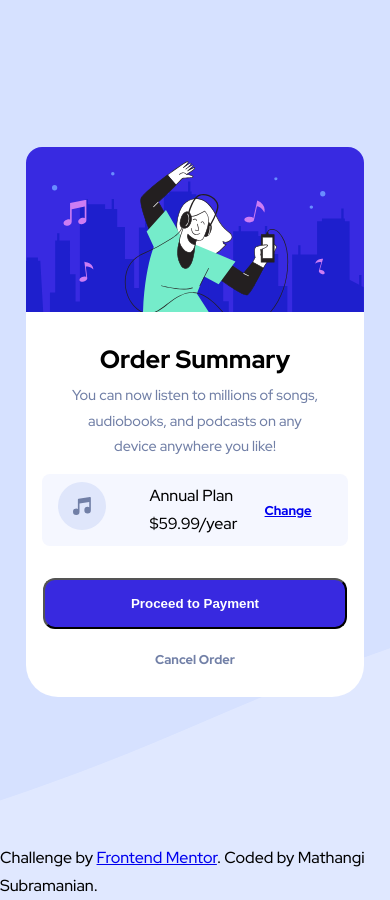
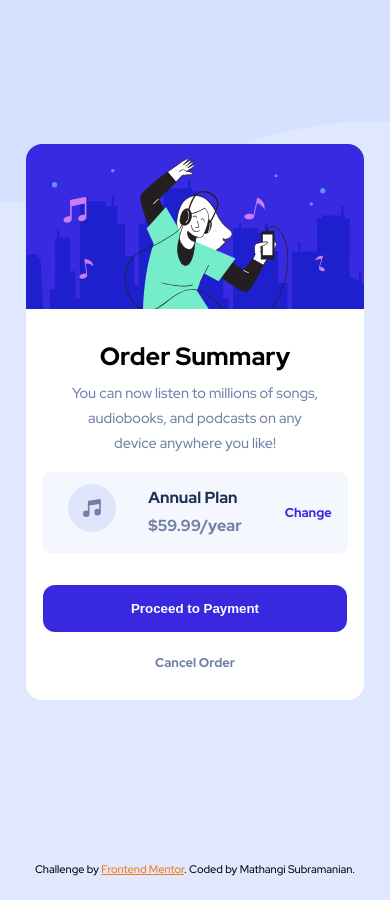
Before and after one commit to mathangisd/order-summary-component, a plain HTML site: page index.html in a window 390 px wide. Drawn offline with Linux system fonts and the light colour scheme.

Commit message:
Add grid and active state changes. Add media query and attribution. Change background image properties. Remove proceed button border and make cursor pointer.

```diff
--- a/css/styles.css
+++ b/css/styles.css
@@ -14,12 +14,14 @@
     /* primary colors */
     --pale-blue: hsl(225, 100%, 94%);
     --bright-blue: hsl(245, 75%, 52%);
+    --purple: hsl(245, 87%, 70%);
 
     /* neutral colors */
     --verypale-blue: hsl(225, 100%, 98%);
     --desaturated-blue: hsl(224, 23%, 55%);
     --dark-blue: hsl(223, 47%, 23%);
     --white : hsl(0, 0%, 100%);
+
 
     --font: 'RedHatDisplay', sans-serif;
     --transition: all 0.3s linear;
@@ -30,7 +32,7 @@
 html {font-size: 100%;} /*16px*/
 
 body {
-  background: center/cover no-repeat url("../images/pattern-background-mobile.svg")  , var(--pale-blue) 50%;
+    background: top/contain no-repeat url("../images/pattern-background-mobile.svg")  , var(--pale-blue) 50%;
     font-family: 'Red Hat Display', sans-serif;
     font-weight: 500;
     line-height: 1.75;
@@ -61,6 +63,18 @@ h5 {font-size: 1.25rem;}
 
 small, .text-small {font-size: 0.8rem;}
 
+.attribution {
+    font-size: 11px;
+    text-align: center;
+    margin-top: 1rem;
+    margin-bottom: 1rem;
+}
+
+.attribution a {
+    color: hsl(28, 91%, 50%);
+}
+
+
 .img {
     width: 100%;
     object-fit: cover;
@@ -85,7 +99,7 @@ Card
 .card {
     max-width: 375px;
     width: 90%;
-    border-radius: 2rem;
+    border-radius: 1rem;
     background: var(--white);
 }
 
@@ -110,23 +124,24 @@ Card
 
 .price {
     background: var(--verypale-blue);
-    height: 4.5rem;
     margin: 0 1rem;
-    padding: 0 1rem;
+    padding: 0.75rem 1rem;
     border-radius: 0.5rem;
     display: grid;
-    grid-template-columns: 1fr  1fr 1fr;
-    align-content: center;
+    grid-template-columns: repeat(3, 1fr);
+    grid-template-areas:
+    "one two three" ;
+    gap: 2rem;
     align-items: center;
-    justify-items: start;
+    justify-items: end;
 }
 
 
 
-.change-text {
+.change-text a {
     font-weight: 800;
     color: var(--bright-blue);
-    margin-left: 1.5rem;
+    text-decoration: none;
 }
 
 .btn {
@@ -142,6 +157,8 @@ Card
     margin:0 auto;
     margin-top: 2rem;
     font-weight: 700;
+    cursor: pointer;
+    border: none;
 }
 
 .cancel {
@@ -156,13 +173,37 @@ Card
 }
 
 
-p.price-plan {
+.price-plan {
     font-weight: 800;
-     margin-top: 1rem;
-     margin-left: -1.5rem;
+    color:hsl(223, 47%, 23%);
+}
+
+.price-text {
+    color: var(--desaturated-blue);
+}
+
+.change-text a:hover {
+    color: var(--purple);
+}
+
+.proceed-btn:hover {
+    background: var(--purple);
+}
+
+.cancel a:hover {
+    color: var(--dark-blue);
 }
 
 
-.bold-text {
-    color:hsl(223, 47%, 23%);
+/*
+==============================
+Media Query
+==============================
+*/
+
+@media screen and (min-width: 768px) {
+
+    body {
+        background: top/contain no-repeat url("../images/pattern-background-desktop.svg")  , var(--pale-blue) ;
     }
+}
```
Lines whose indentation alone changed are shown as unchanged.
